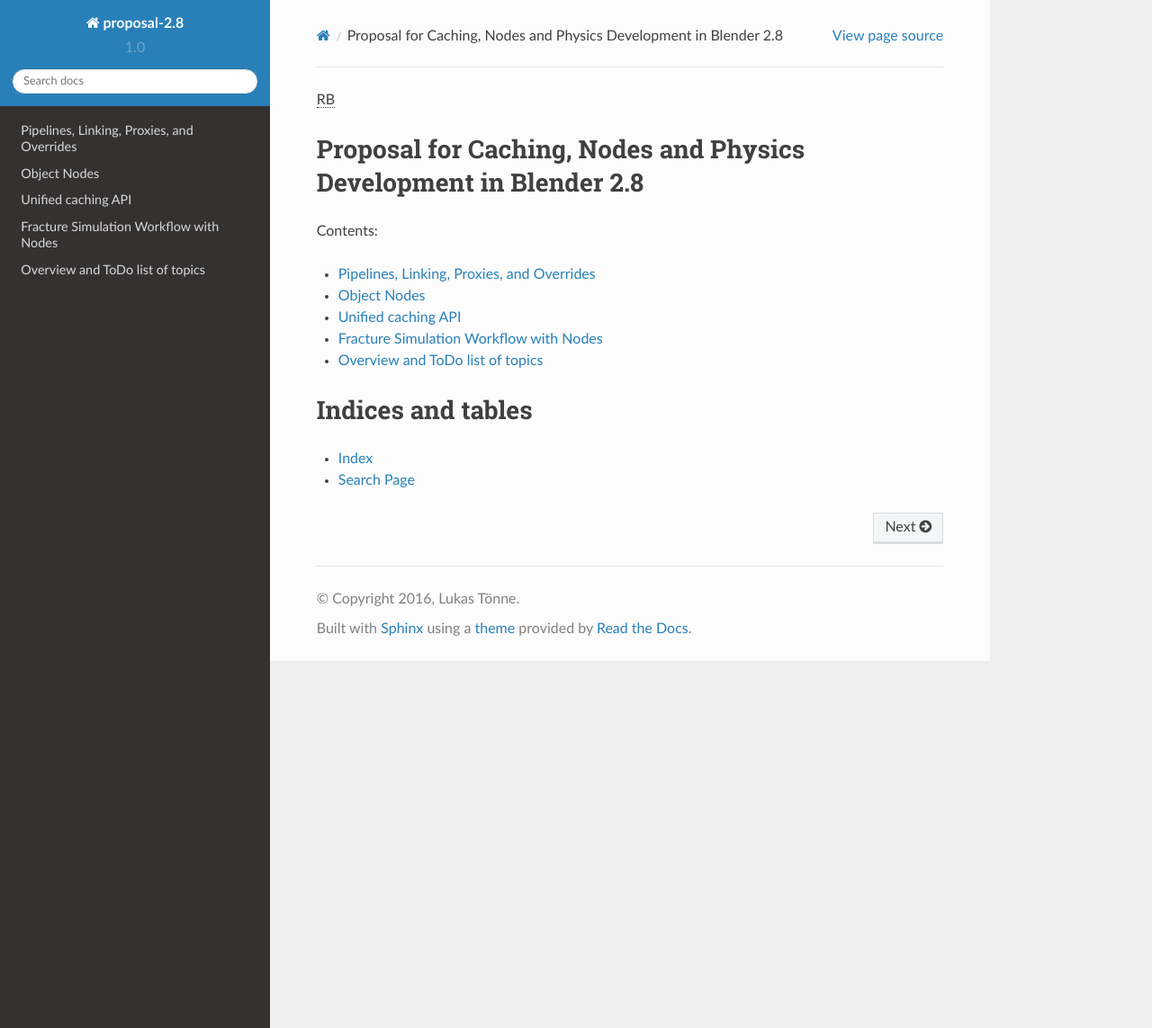
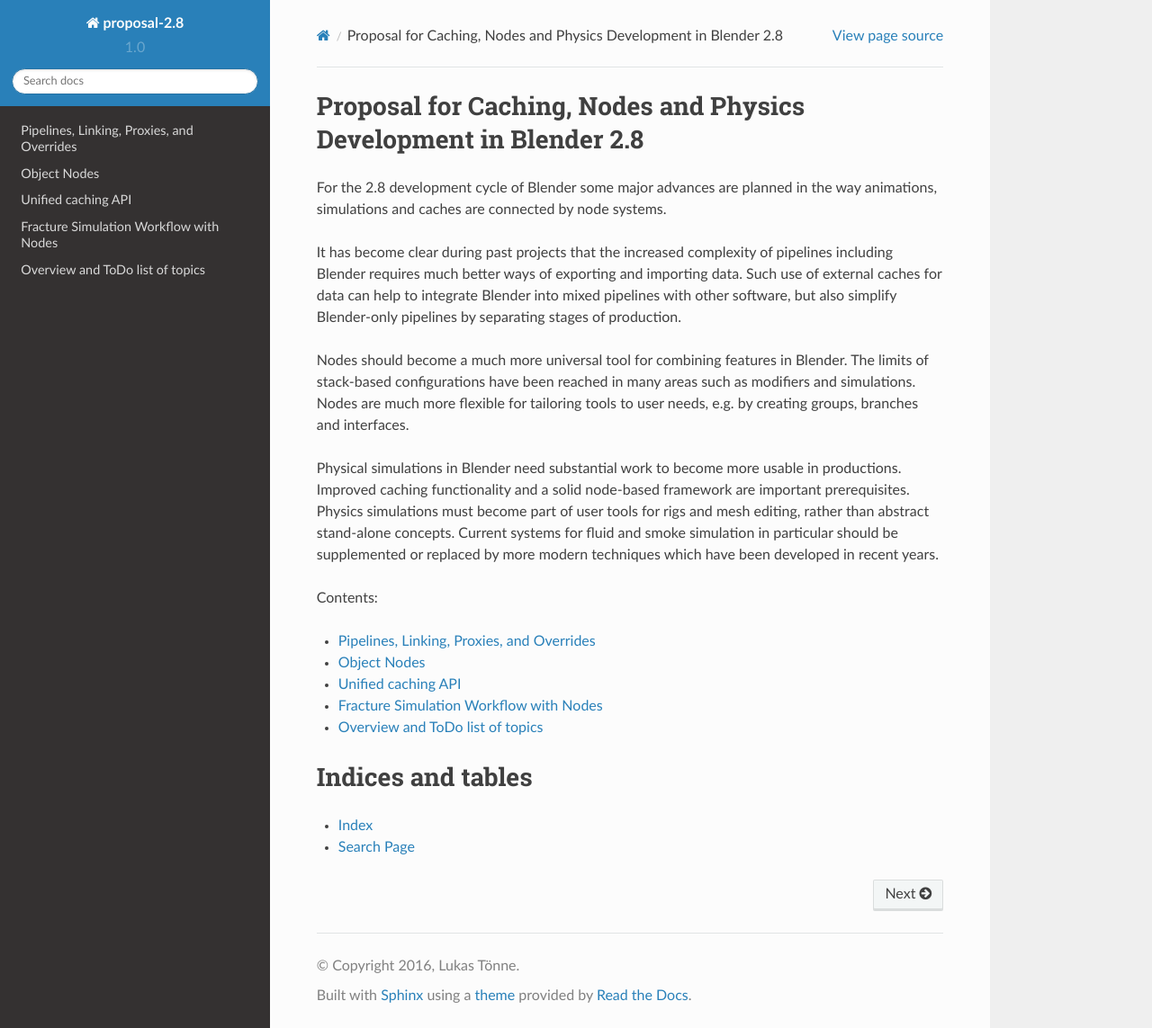
Before and after one commit to lukastoenne/proposal-2.8, a Sphinx documentation site: the page built from source/index.rst, in a window 1280 px wide and 1143 px high. Shown: the whole window at 90% size. Built offline with Sphinx 7.4.7 and the Read the Docs theme 2.0.0, drawn with Linux system fonts in a browser that asks for light colours; formulas are drawn with MathJax 3.

Commit message:
A few lines of summary on the index page.

```diff
--- a/source/index.rst
+++ b/source/index.rst
@@ -1,10 +1,16 @@
 .. proposal-2.8 documentation master file, created by
    sphinx-quickstart on Tue Mar  1 11:11:52 2016.
 
-:abbr:`RB (Rigid Body)`
-
 Proposal for Caching, Nodes and Physics Development in Blender 2.8
 ==================================================================
+
+For the 2.8 development cycle of Blender some major advances are planned in the way animations, simulations and caches are connected by node systems.
+
+It has become clear during past projects that the increased complexity of pipelines including Blender requires much better ways of exporting and importing data. Such use of external caches for data can help to integrate Blender into mixed pipelines with other software, but also simplify Blender-only pipelines by separating stages of production.
+
+Nodes should become a much more universal tool for combining features in Blender. The limits of stack-based configurations have been reached in many areas such as modifiers and simulations. Nodes are much more flexible for tailoring tools to user needs, e.g. by creating groups, branches and interfaces.
+
+Physical simulations in Blender need substantial work to become more usable in productions. Improved caching functionality and a solid node-based framework are important prerequisites. Physics simulations must become part of user tools for rigs and mesh editing, rather than abstract stand-alone concepts. Current systems for fluid and smoke simulation in particular should be supplemented or replaced by more modern techniques which have been developed in recent years.
 
 Contents:
 
```
